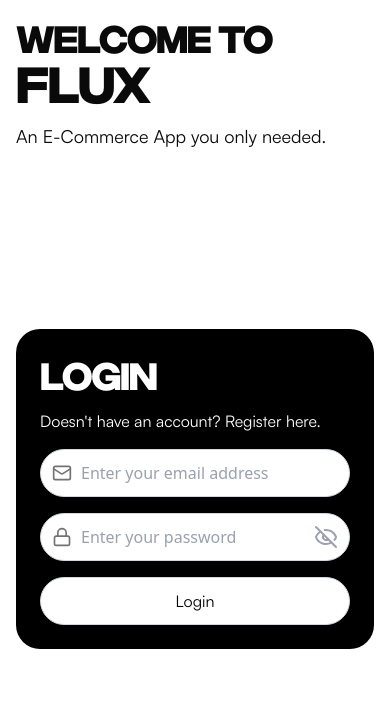
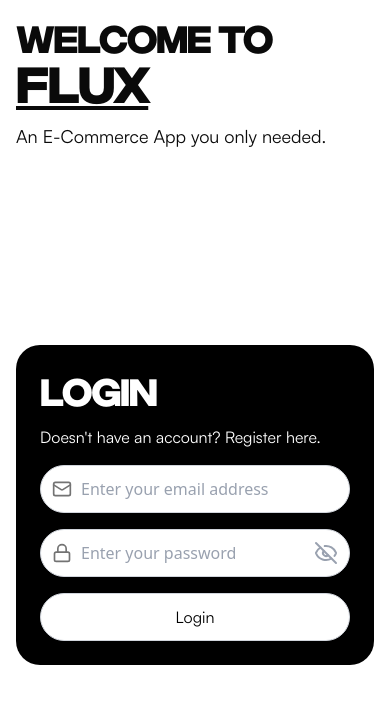
Before and after one commit to davinzaki/flux, a React (Vite) app in the folder client/: page /login in a window 390 px wide. Shown: the top 704 px of the page. Built offline with nearby package versions, Linux system fonts and the light colour scheme; no server answers.

Commit message:
feat: add responsive in login page

```diff
--- a/client/package.json
+++ b/client/package.json
@@ -17,10 +17,12 @@
     "class-variance-authority": "^0.7.1",
     "clsx": "^2.1.1",
     "lucide-react": "^0.544.0",
+    "next-themes": "^0.4.6",
     "react": "^19.1.1",
     "react-dom": "^19.1.1",
     "react-hook-form": "^7.63.0",
     "react-router-dom": "^7.9.1",
+    "sonner": "^2.0.7",
     "tailwind-merge": "^3.3.1",
     "tailwindcss": "^4.1.13",
     "zod": "^4.1.11"
--- a/client/src/App.tsx
+++ b/client/src/App.tsx
@@ -1,5 +1,6 @@
 import { QueryClient, QueryClientProvider } from "@tanstack/react-query"
 import AppRoutes from "./routes/AppRoutes"
+import { Toaster } from "sonner"
 
 const queryClient = new QueryClient()
 
@@ -7,6 +8,7 @@ const App = () => {
   return (
     <QueryClientProvider client={queryClient}>
       <AppRoutes />
+      <Toaster />
     </QueryClientProvider>
   )
 }
--- a/client/src/components/auth/LoginForm.tsx
+++ b/client/src/components/auth/LoginForm.tsx
@@ -25,13 +25,12 @@ const LoginForm = () => {
     setShowPassword(!showPassword)
   }
   return (
-    <div className="flex flex-col text-white w-[358px] bg-black rounded-3xl p-6  gap-4" >
+    <div className="flex flex-col text-white w-[358px] sm:h-screen bg-black rounded-3xl sm:rounded-none sm:justify-center sm:items-center" >
+      <div className="flex flex-col p-6 gap-4">
         <h1 className=" text-4xl font-bold" >Login</h1>
         <p>Doesn't have an account? Register here.</p>
 
         <form onSubmit={onSubmit}>
-
-
           <div className="flex flex-col gap-4 w-full max-w-sm">
             <Input
               type="email"
@@ -69,6 +68,7 @@ const LoginForm = () => {
           </div>
         </form>
       </div>
+    </div>
   )
 }
 
--- a/client/src/components/layouts/AuthLayout.tsx
+++ b/client/src/components/layouts/AuthLayout.tsx
@@ -2,9 +2,9 @@ import { Outlet } from "react-router-dom"
 
 const AuthLayout = () => {
     return (
-        <div className="w-full flex flex-col p-4 h-screen">
-            <div className=" flex flex-col gap-4">
-                <h1 className="font-intergralcf text-4xl font-bold">Welcome to <span className="text-5xl">Flux</span></h1>
+        <div className="w-full flex flex-col h-screen sm:flex-row sm:justify-between sm:items-center">
+            <div className=" flex flex-col gap-4 p-4">
+                <h1 className="font-intergralcf text-4xl font-bold sm:text-6xl">Welcome to <span className="text-5xl sm:text-6xl underline">Flux</span></h1>
                 <p className="text-lg">An E-Commerce App you only needed.</p>
             </div>
             <Outlet />
--- /dev/null
+++ b/client/src/components/ui/sonner.tsx
@@ -0,0 +1,23 @@
+import { useTheme } from "next-themes"
+import { Toaster as Sonner, ToasterProps } from "sonner"
+
+const Toaster = ({ ...props }: ToasterProps) => {
+  const { theme = "system" } = useTheme()
+
+  return (
+    <Sonner
+      theme={theme as ToasterProps["theme"]}
+      className="toaster group"
+      style={
+        {
+          "--normal-bg": "var(--popover)",
+          "--normal-text": "var(--popover-foreground)",
+          "--normal-border": "var(--border)",
+        } as React.CSSProperties
+      }
+      {...props}
+    />
+  )
+}
+
+export { Toaster }
```
Also changed, not shown: 1 other file (tests, documents, lock files or other folders). Lines whose indentation alone changed are shown as unchanged.
